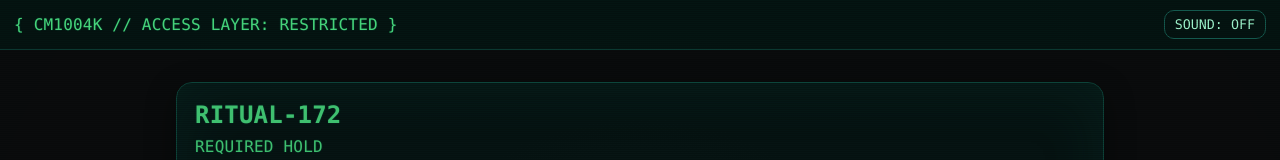
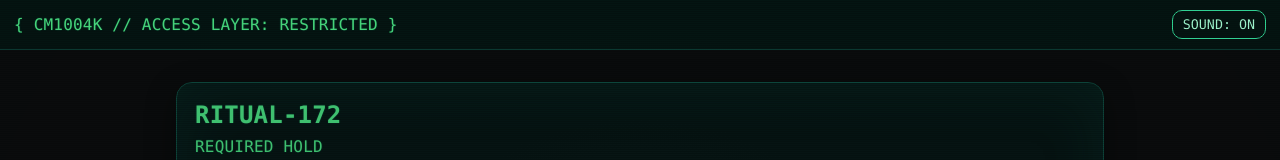
Before and after one commit to tatbikatveri107/anomaly-hold-172, a plain HTML site: page index.html in a window 1280 px wide. Shown: the top 160 px of the page. Drawn offline with Linux system fonts and the light colour scheme.

Commit message:
Update index.html

```diff
--- a/index.html
+++ b/index.html
@@ -13,7 +13,7 @@
   <header class="bar">
     <div class="brand">{ CM1004K // ACCESS LAYER: RESTRICTED }</div>
     <div class="right">
-      <button class="btn" id="soundToggle" aria-pressed="false">SOUND: OFF</button>
+      <button class="btn" id="soundToggle" aria-pressed="true">SOUND: ON</button>
     </div>
   </header>
 
@@ -48,7 +48,7 @@
         <pre class="code" id="unlockMessage" hidden>
 // UNLOCK MESSAGE (mevcut mesajın için yer):
 // Burayı kendi mesajınla değiştir. Örn:
-// >>> Kayıt tamamlandı.  Yapı: %92 ayakta.  Anomali: aktif.
+// >>> ✅ Human-Override kaydedildi: <b>172 → PROVISIONAL/ALLY
 // NOT: İstediğin mesajı app.js içindeki CONFIG.unlockMessage değişkenine de yazabilirsin.
         </pre>
       </div>
```
